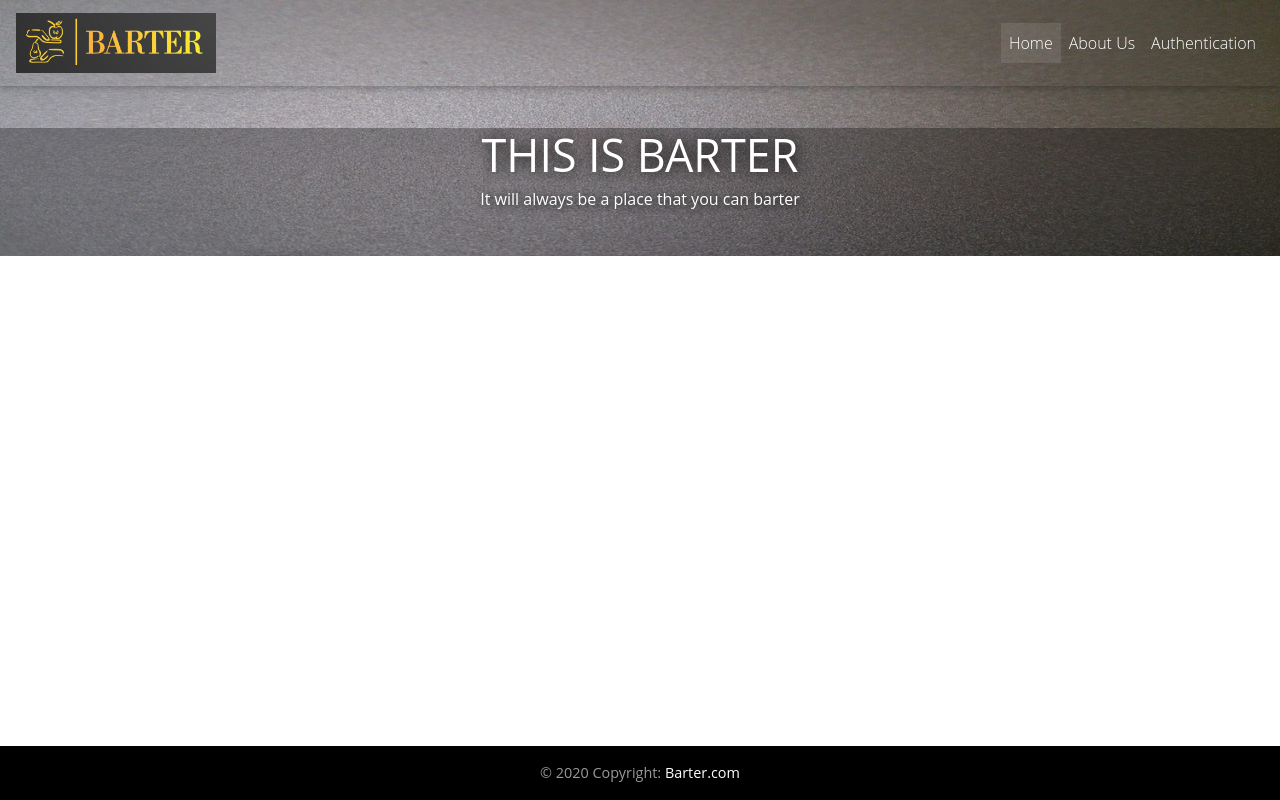
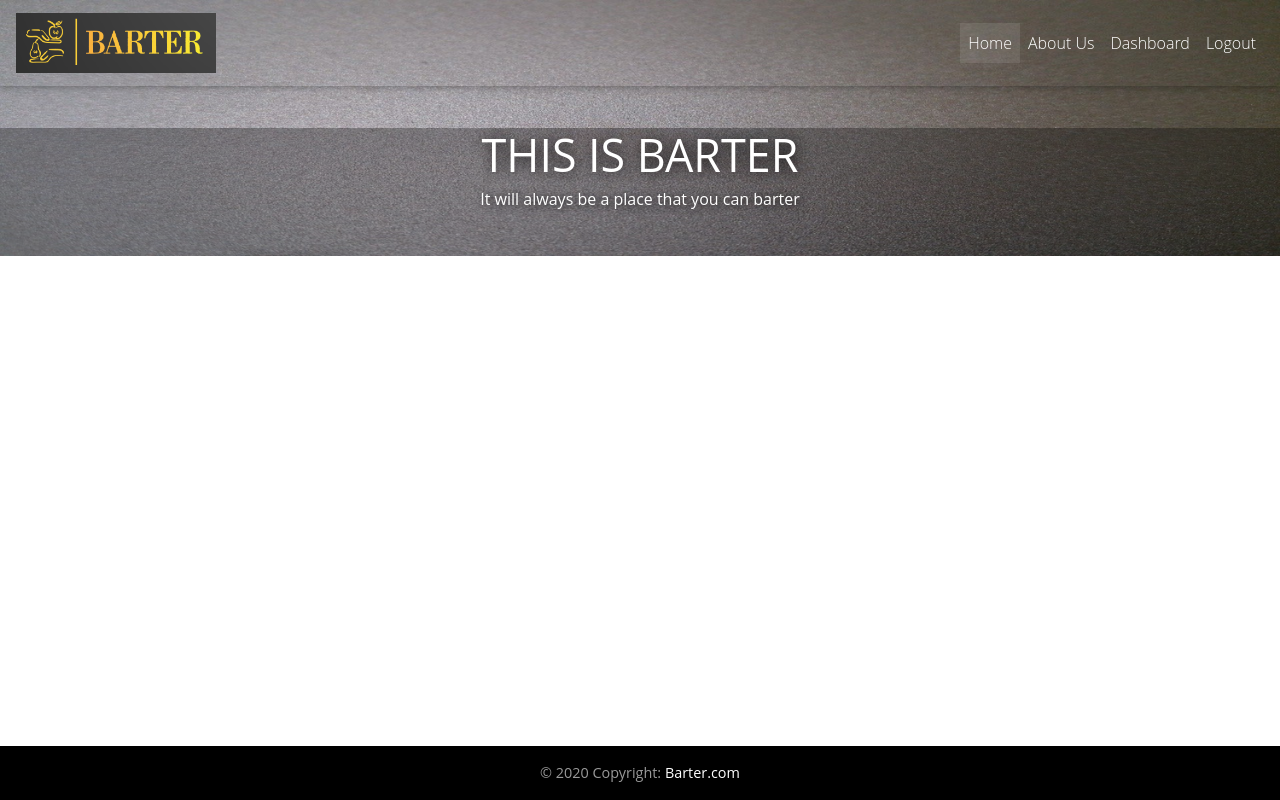
Before and after one commit to asalrostami/Barter, a React (Create React App) app: page / in a window 1280 px wide. Built offline with nearby package versions, Linux system fonts and the light colour scheme.

Commit message:
checked the route work

```diff
--- a/src/App.js
+++ b/src/App.js
@@ -9,6 +9,7 @@ import Auth from './components/Auth/Auth';
 import Dashboard from './components/Dashboard/Dashboard';
 import Desc from './components/Description/Desc';
 import Item from './components/Item/Item';
+import Logout from './components/Auth/Logout/Logout';
 
 class App extends Component{
   state = {
@@ -32,15 +33,17 @@ class App extends Component{
           <Route path="/desc" component={Desc} />
           <Route path="/item" component={Item} />
           <Route path="/about" component={AboutUs} />
-          <Route path="/about" component={AboutUs} />
+          <Route path="/auth" component={Auth} />
+          <Route path="/logout" component={Logout} />
           <Route path="/" exact component={Home} />
           <Redirect to="/" />
       </Switch>
       );
     }
+    console.log(`isAuthApp ${isAuthenticated}`);
     return (
       <div>
-        <Layout isAuth={this.isAuthenticated}>
+        <Layout isAuth={isAuthenticated}>
           {routs}
         </Layout>
       </div>
--- a/src/components/Layout/Layout.js
+++ b/src/components/Layout/Layout.js
@@ -4,7 +4,9 @@ import Toolbar from './Navigation/Toolbar/Toolbar';
 import Header from './Header/Header';
 import Footer from './Footer/Footer';
 
-const layout = (props) => (
+const layout = (props) => {
+    console.log(`isAuthLayout ${props.isAuth}`);
+    return(
         <React.Fragment>
             <Toolbar isAuth={props.isAuth} />
             {/* <Header /> */}
@@ -13,7 +15,8 @@ const layout = (props) => (
             </main>
             <Footer />
         </React.Fragment>
+        );
 
-)
+    }
 
 export default layout;
--- a/src/components/Layout/Navigation/Toolbar/Toolbar.js
+++ b/src/components/Layout/Navigation/Toolbar/Toolbar.js
@@ -23,7 +23,9 @@ class Toolbar extends Component {
 
     render(){
 
+      console.log(`isAuthToolbar ${this.props.isAuth}`);
       return(
+
         <div>
           <header>
               <MDBNavbar color="bg-primary" dark expand="md" fixed="top" scrolling transparent>
@@ -54,10 +56,10 @@ class Toolbar extends Component {
                     : null }
                 {!this.props.isAuth
                     ? <MDBNavItem>
-                         <MDBNavLink to="/auth">Authentication</MDBNavLink>
+                         <MDBNavLink to="/auth">Authenticate</MDBNavLink>
                        </MDBNavItem>
                     :  <MDBNavItem>
-                           <MDBNavLink to="/">Logout</MDBNavLink>
+                           <MDBNavLink to="/logout">Logout</MDBNavLink>
                         </MDBNavItem> }
               </MDBNavbarNav>
 
```
Lines whose indentation alone changed are shown as unchanged.
